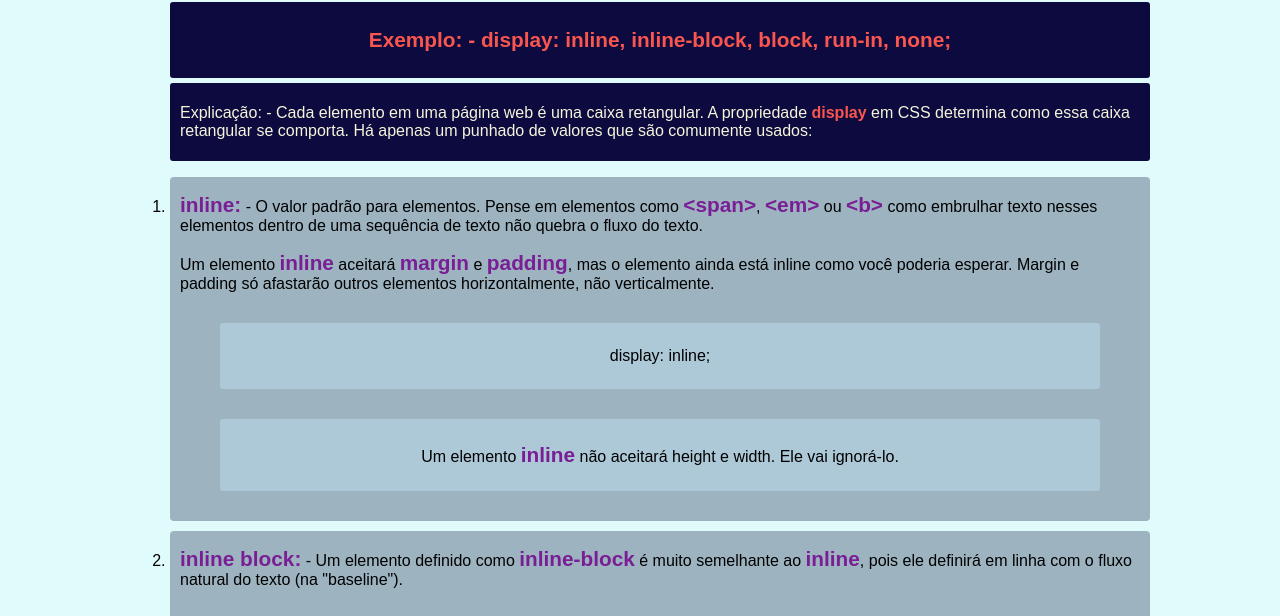
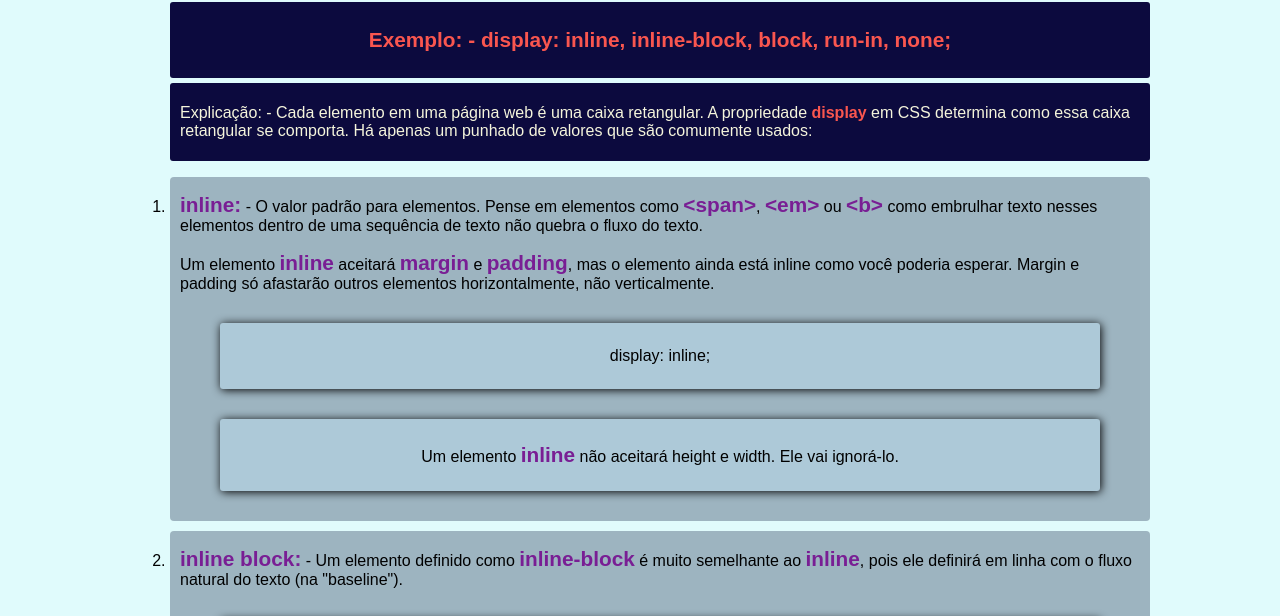
Before and after one commit to Tosebad/suporte, a plain HTML site: page display.html in a window 1280 px wide. Shown: the part 136-752 px from the top of the page. Drawn offline with Linux system fonts and the light colour scheme; a web font is replaced by a local one.

Commit message:
Update styles.css

```diff
--- a/css/styles.css
+++ b/css/styles.css
@@ -154,4 +154,5 @@ footer p {
   color: #000;
   background-color: #adc9d8;
   text-align: center;
+  box-shadow: 1px 1px 10px #000;
 }
```
